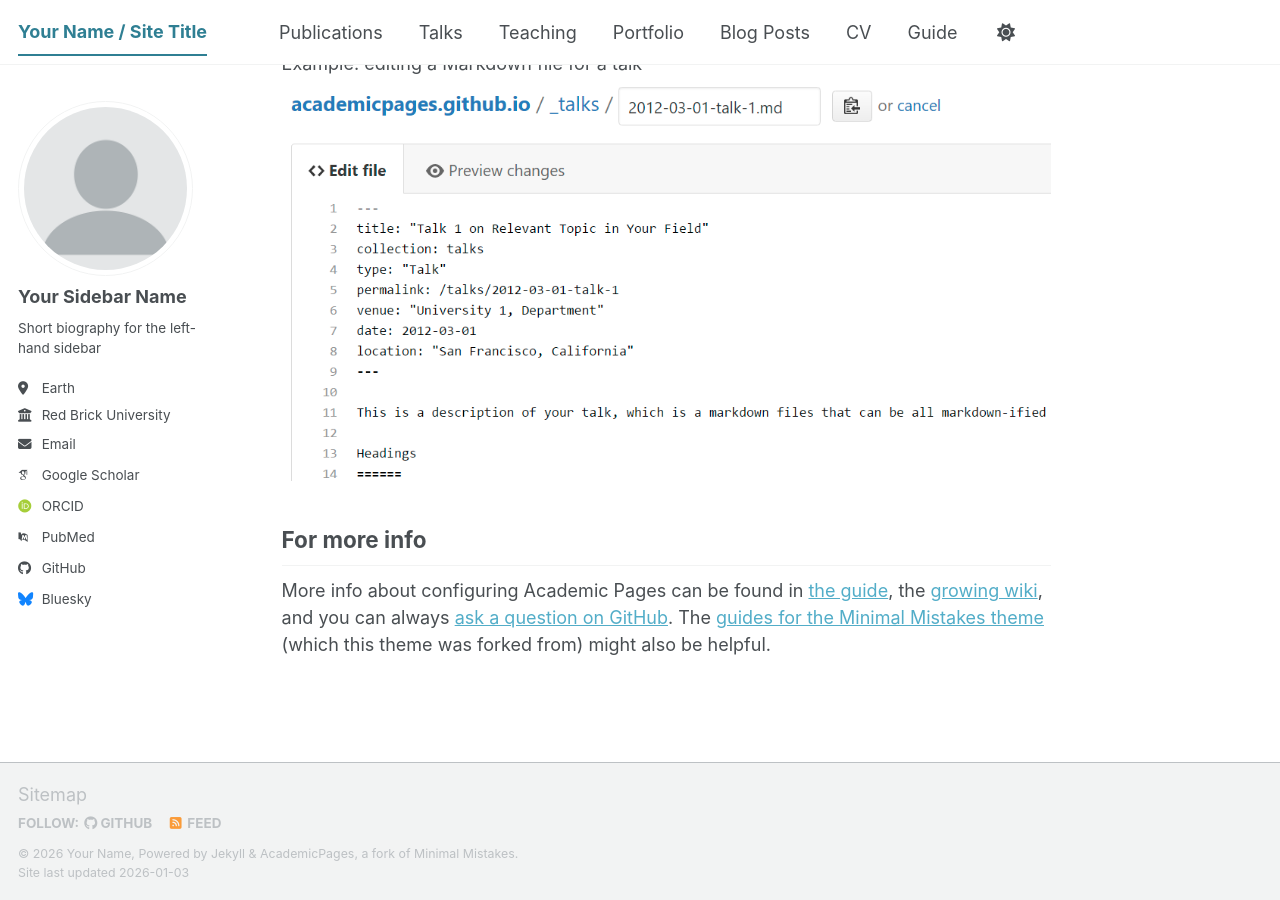
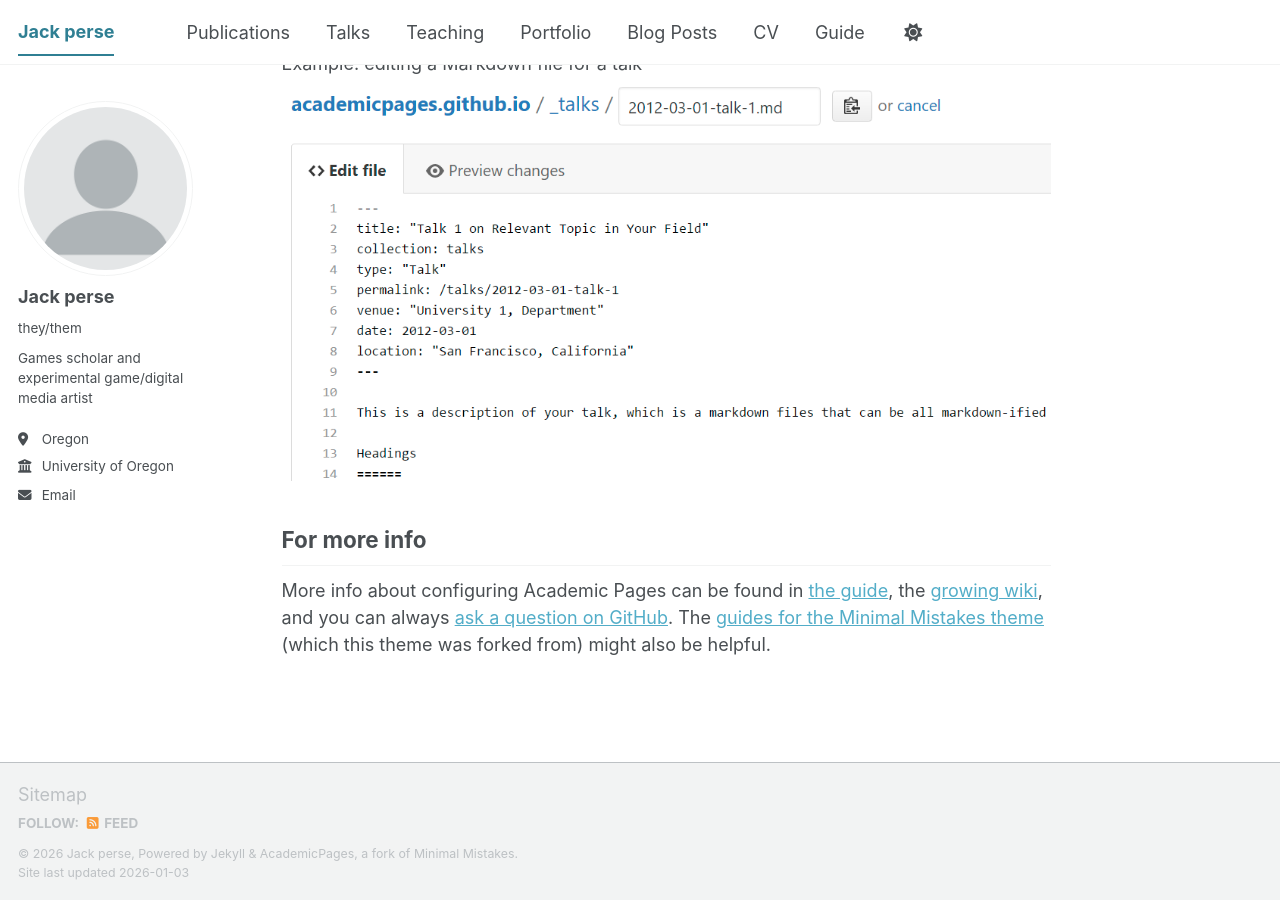
Before and after one commit to jackperse/jackperse.github.io, a Jekyll site: the page built from _pages/about.md, in a window 1280 px wide and 900 px high, scrolled down 2720 px. Built offline with Jekyll 4.4.1, drawn with Linux system fonts in a browser that asks for light colours; some web fonts are replaced; a script bundle is joined from its source files by our own code; library files that are not in the unit come from our copies.

Commit message:
Update _config.yml

```diff
--- a/_config.yml
+++ b/_config.yml
@@ -9,10 +9,10 @@
 # Basic Site Settings
 locale                   : "en-US"
 site_theme               : "default" # The available themes options are "default", "air", "sunrise", "mint", "dirt" and "contrast"
-title                    : "Your Name / Site Title"
+title                    : "Jack perse"
 title_separator          : "-"
-name                     : &name "Your Name"
-description              : &description "Your Name's academic portfolio"   # Update this with a general description of your site, this is the default if not overridden by a page
+name                     : &name "Jack perse"
+description              : &description "hello!"   # Update this with a general description of your site, this is the default if not overridden by a page
 url                      : https://academicpages.github.io # The base hostname & protocol for your site e.g. "https://[your GitHub username].github.io",
                                                            # or if you already have some other page hosted on Github then use "https://[your GitHub username].github.io/[Your Repo Name]"
 baseurl                  : "" # the subpath of your site, e.g. "/blog"
@@ -24,24 +24,24 @@ repository               : "academicpages/academicpages.github.io"
 author:
   # Biographic information
   avatar           : "profile.png"
-  name             : "Your Sidebar Name"
-  pronouns         : # example: "she/her"
-  bio              : "Short biography for the left-hand sidebar"
-  location         : "Earth"
-  employer         : "Red Brick University"
+  name             : "Jack perse"
+  pronouns         : "they/them"
+  bio              : "Games scholar and experimental game/digital media artist"
+  location         : "Oregon"
+  employer         : "University of Oregon"
   uri              : # URL
-  email            : "none@example.org"
+  email            : "jhart10@uoregon.edu"
 
   # Academic websites
   academia         : # URL
   arxiv            : # URL - Update with the correct link to your profile
-  googlescholar    : "https://scholar.google.com/citations?user=PS_CX0AAAAAJ"
+  googlescholar    : # URL
   inspire-hep      : # URL
   impactstory      : # URL
-  orcid            : "https://orcid.org/yourorcidurl"
+  orcid            : #link to orc-id
   semantic         : # URL
   ssrn             : # URL
-  pubmed           : "https://www.ncbi.nlm.nih.gov/pubmed/?term=john+snow"
+  pubmed           : #"https://www.ncbi.nlm.nih.gov/pubmed/?term=john+snow"
   researchgate     : # URL
   scopus           : # URL
   zotero           : # URL
@@ -51,13 +51,13 @@ author:
   bitbucket        : # Username - Update with your username on the site
   codepen          : # Username
   dribbble         : # Username
-  github           : "academicpages"
+  github           : #"academicpages"
   kaggle           : # Username
   stackoverflow    : # User number or user number and name (i.e., use "1" or "1/jeff-atwood")
 
   # Social media
   artstation       : # Username
-  bluesky          : "bsky.app" # Replace this with you Bluesky username
+  bluesky          : #"bsky.app" # Replace this with you Bluesky username
   facebook         : # Username
   flickr           : # Username
   foursquare       : # Username
```
